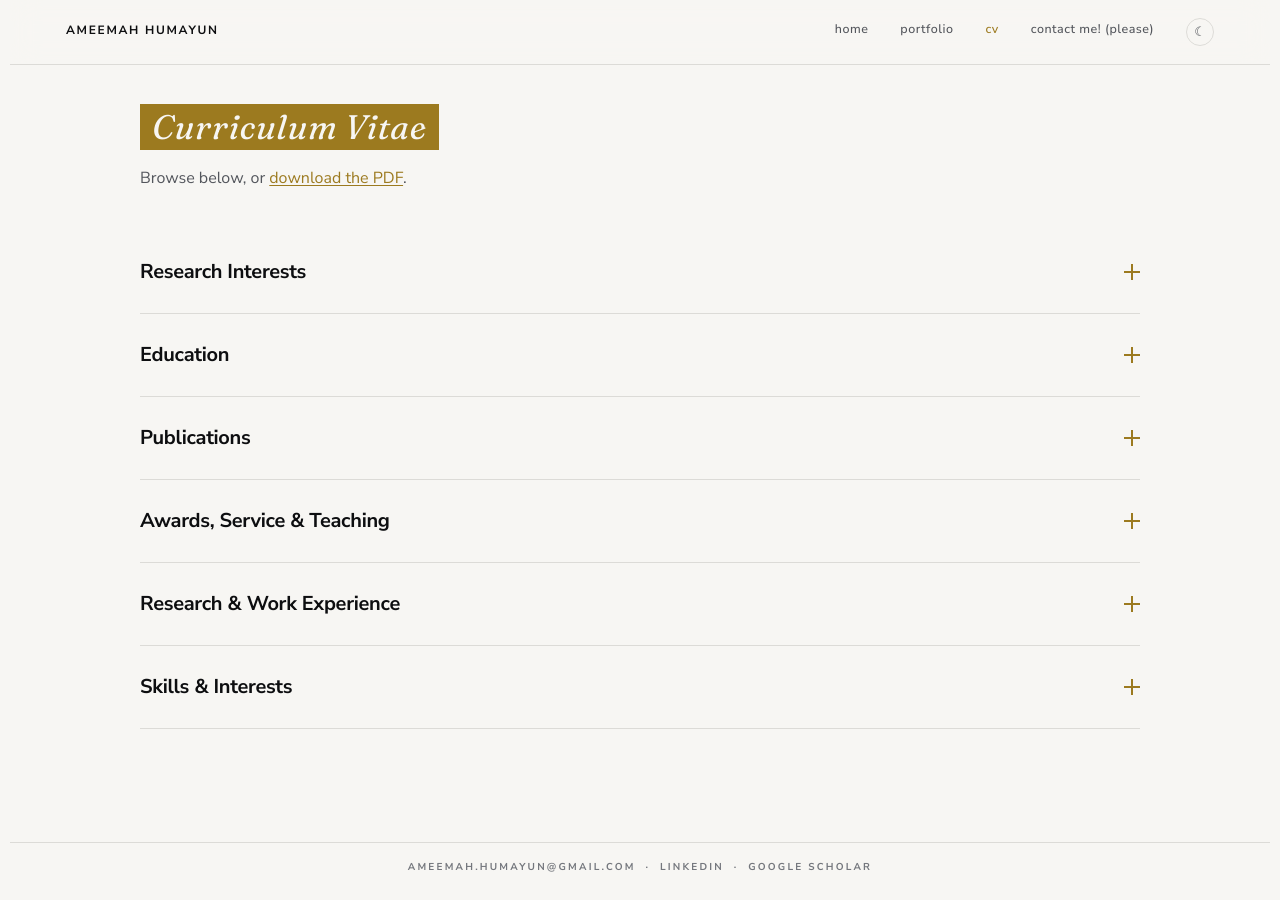
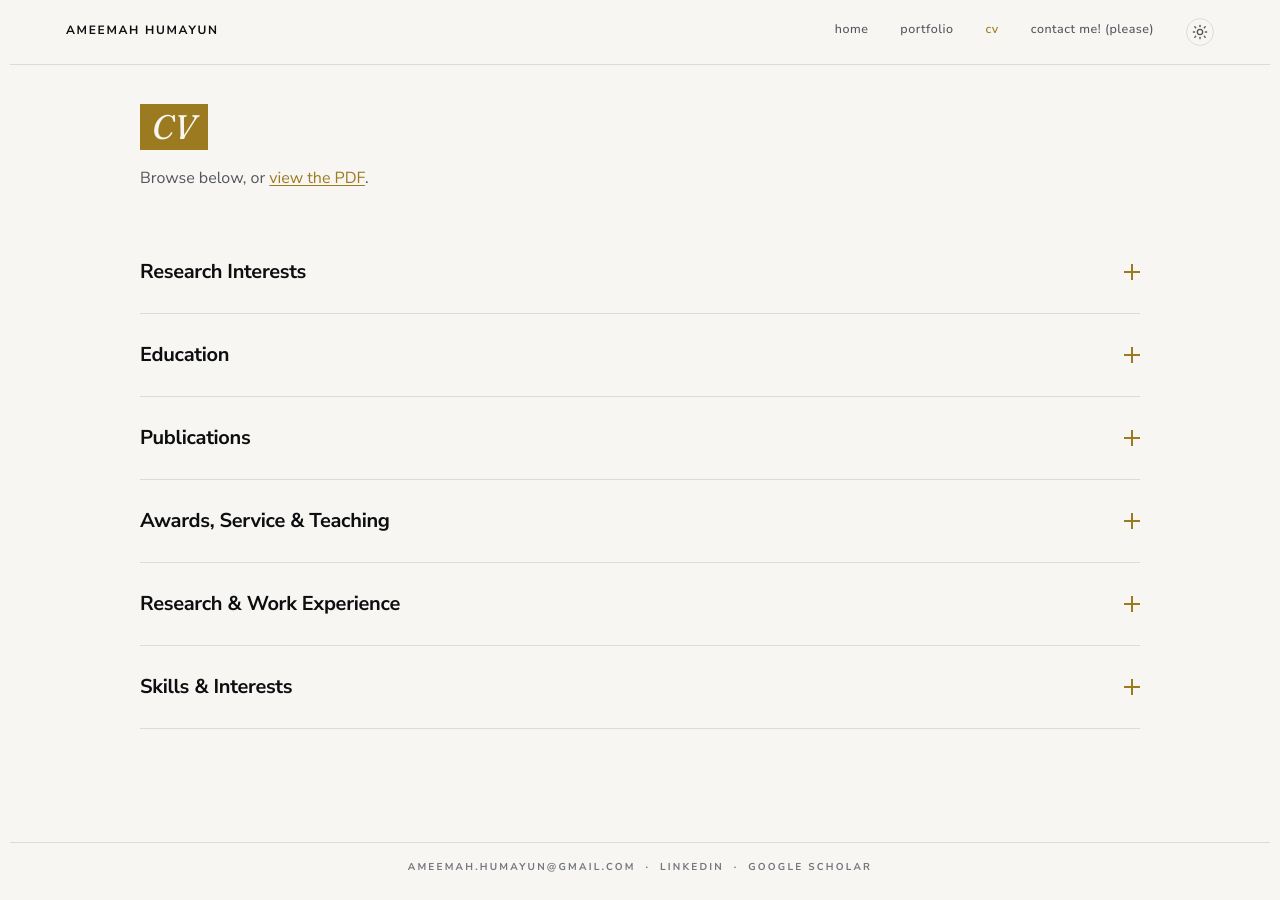
Before and after one commit to ameemahumayun/ameemahumayun.github.io, a Jekyll site: the page built from cv/index.html, in a window 1280 px wide. Built offline with Jekyll 4.4.1, drawn with Linux system fonts in a browser that asks for light colours.

Commit message:
Fix theme-toggle icon centering, CV page wording, mobile hero layout
Theme toggle: replaced the unicode sun/moon glyphs with inline SVG
icons. The glyphs rendered with inconsistent, font-dependent internal
padding that made the button look off-center no matter how much a
single CSS nudge was tuned (confirmed by pixel-measuring the actual
glyph ink centroid — a fixed offset that centered one glyph did
nothing for the other, and the "fix" wouldn't have been reliable
across the visitor's actual browser/OS anyway). SVG artwork is
centered in its own viewBox by construction, so flex-centering the
button is now sufficient — verified both icons' ink centroids land
within 0.15px of the button's true center.

CV page: "Curriculum Vitae" heading -> "CV"; "download the PDF" ->
"view the PDF" (the link already opened in a new tab).

Mobile hero (<=900px): avatar and intro text were left-aligned by an
unexamined flex-start left over from the stacked-layout breakpoint,
and the avatar was undersized once it had the full row to itself —
centered the row and the text, and sized the avatar up from 190px to
220px. Added a <=600px override so the name gets a smaller, single-
line-fitting font size instead of wrapping to two tightly-crowded
lines (the desktop clamp's 3.75rem floor doesn't shrink further at
phone widths). Verified: single line, no horizontal overflow, avatar
centered, paragraph centered, publication links still clickable.

```diff
--- a/_includes/nav.html
+++ b/_includes/nav.html
@@ -14,7 +14,20 @@
       {%- endfor %}
       <li>
         <button type="button" id="theme-toggle" class="theme-toggle" aria-label="Switch to light theme" aria-pressed="false">
-          <span class="theme-toggle__icon" aria-hidden="true"></span>
+          <svg class="theme-toggle__icon theme-toggle__icon--sun" viewBox="0 0 24 24" width="16" height="16" fill="none" stroke="currentColor" stroke-width="2" stroke-linecap="round" aria-hidden="true">
+            <circle cx="12" cy="12" r="4"/>
+            <line x1="12" y1="2" x2="12" y2="4"/>
+            <line x1="12" y1="20" x2="12" y2="22"/>
+            <line x1="4.2" y1="4.2" x2="5.6" y2="5.6"/>
+            <line x1="18.4" y1="18.4" x2="19.8" y2="19.8"/>
+            <line x1="2" y1="12" x2="4" y2="12"/>
+            <line x1="20" y1="12" x2="22" y2="12"/>
+            <line x1="4.2" y1="19.8" x2="5.6" y2="18.4"/>
+            <line x1="18.4" y1="5.6" x2="19.8" y2="4.2"/>
+          </svg>
+          <svg class="theme-toggle__icon theme-toggle__icon--moon" viewBox="0 0 24 24" width="16" height="16" fill="currentColor" aria-hidden="true" hidden>
+            <path d="M21 12.79A9 9 0 1111.21 3 7 7 0 0021 12.79z"/>
+          </svg>
         </button>
       </li>
     </ul>
--- a/assets/css/components.css
+++ b/assets/css/components.css
@@ -226,12 +226,32 @@
   transform: translateY(-18px);
 }
 @media (max-width: 900px) {
-  .hero--profile .hero__row { flex-direction: column; align-items: flex-start; gap: var(--space-4); }
-  .hero__avatar--round { order: -1; width: 190px; }
+  /* Stacked layout: center everything instead of left-aligning it
+     (flex-start reads as an accident once there's no second column to
+     justify it against), and size the portrait up a bit — 190px looked
+     small once it's the full width of attention instead of sharing the
+     row with text. The desktop translateY nudge was tuned to bottom-
+     align the portrait with "See all work" in the two-column row; that
+     relationship doesn't exist in the stacked layout, so drop it. */
+  .hero--profile .hero__row { flex-direction: column; align-items: center; gap: var(--space-4); }
+  .hero--profile .hero__text { text-align: center; }
+  .hero__avatar--round { order: -1; width: 220px; transform: none; }
   .hero--profile .eyebrow-rule {
     white-space: normal;
     font-size: 11.5px;
     letter-spacing: var(--tracking-widest);
+  }
+}
+@media (max-width: 600px) {
+  /* The desktop clamp's floor (3.75rem) doesn't shrink further at phone
+     widths, so the name wrapped to two tightly-stacked lines whose tall
+     ascenders/descenders crowded into each other. One clean line reads
+     better than a cramped wrap. (.signature-text.hero__name, not just
+     .hero__name, to outrank .signature-text's own font-size — same
+     specificity, but .signature-text is later in the cascade.) */
+  .signature-text.hero__name {
+    font-size: 2.75rem;
+    margin-left: 0;
   }
 }
 
--- a/assets/css/layout.css
+++ b/assets/css/layout.css
@@ -93,7 +93,13 @@
   transition: color var(--duration) var(--ease), border-color var(--duration) var(--ease);
 }
 .theme-toggle:hover { color: var(--color-accent); border-color: var(--color-accent); }
-.theme-toggle__icon { font-size: 13px; line-height: 1; }
+/* Inline SVG icons (not unicode glyphs — ☀/☾ render with inconsistent,
+   font-dependent internal padding across browsers/OSes, which is what
+   made the button look off-center in the first place and can't be
+   fixed with a single fixed CSS nudge). Each SVG's artwork is already
+   centered in its own viewBox, so flex-centering the button is enough —
+   no manual offset needed. */
+.theme-toggle__icon[hidden] { display: none; }
 
 
 /* ----- SECTIONS ---------------------------------------------------------- */
--- a/assets/js/main.js
+++ b/assets/js/main.js
@@ -185,12 +185,14 @@
   const toggle = document.getElementById("theme-toggle");
   if (!toggle) return;
 
-  const icon = toggle.querySelector(".theme-toggle__icon");
+  const sunIcon = toggle.querySelector(".theme-toggle__icon--sun");
+  const moonIcon = toggle.querySelector(".theme-toggle__icon--moon");
   const root = document.documentElement;
 
   const applyState = (theme) => {
     const isLight = theme === "light";
-    icon.textContent = isLight ? "☾" : "☀";
+    sunIcon.hidden = isLight;
+    moonIcon.hidden = !isLight;
     toggle.setAttribute("aria-label", isLight ? "Switch to dark theme" : "Switch to light theme");
     toggle.setAttribute("aria-pressed", String(isLight));
   };
--- a/cv/index.html
+++ b/cv/index.html
@@ -7,8 +7,8 @@ active: cv
 
 <header class="page-head">
   <div class="page-head__inner">
-    <h1 class="page-head__title"><span class="serif text-highlight">Curriculum Vitae</span></h1>
-    <p class="page-head__intro">Browse below, or <a href="{{ '/assets/cv/ameemah_humayun_cv.pdf' | relative_url }}" target="_blank" rel="noopener" class="link-teal">download the PDF</a>.</p>
+    <h1 class="page-head__title"><span class="serif text-highlight">CV</span></h1>
+    <p class="page-head__intro">Browse below, or <a href="{{ '/assets/cv/ameemah_humayun_cv.pdf' | relative_url }}" target="_blank" rel="noopener" class="link-teal">view the PDF</a>.</p>
   </div>
 </header>
 
```
